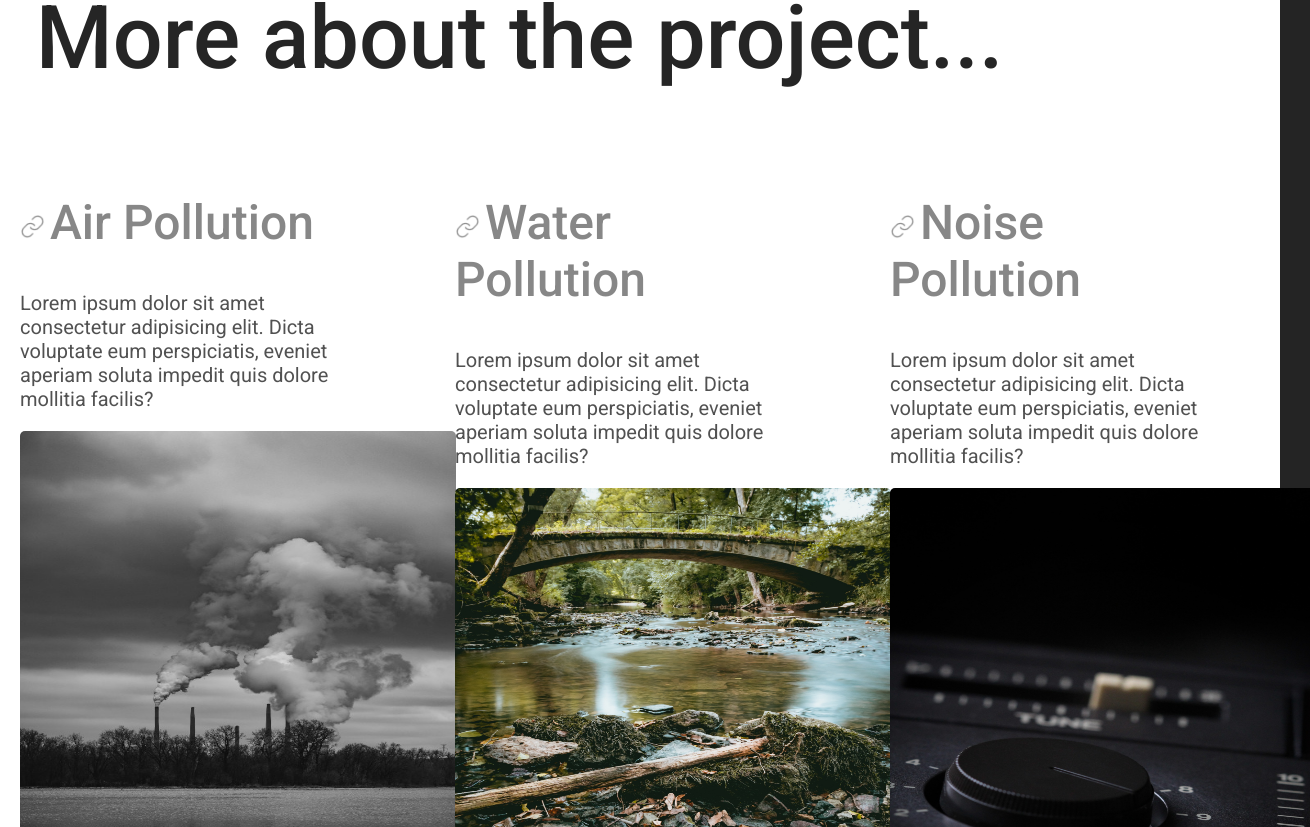
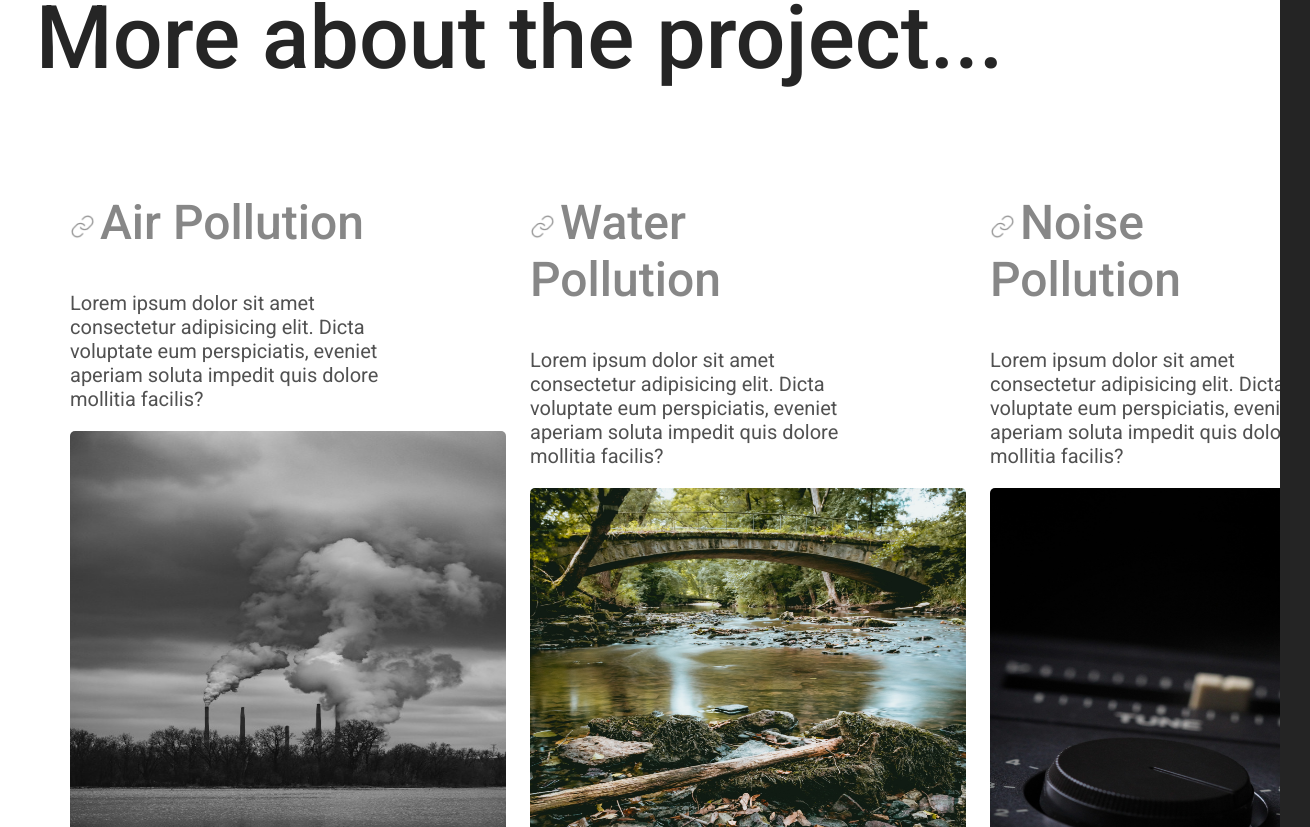
Before and after one commit to Saket2766/Air-Pollution, a React (Vite) app in the folder frontend/: page / in a window 1280 px wide. Shown: the part 1673-2500 px from the top of the page, 1310 px wide, since content can reach past the window. Built offline with nearby package versions, Linux system fonts and the light colour scheme.

Commit message:
Completed

```diff
--- a/frontend/src/pages/Home.jsx
+++ b/frontend/src/pages/Home.jsx
@@ -15,7 +15,7 @@ const Home = () => {
       <Carousel slides={slides} />
       <AboutProject />
       <ProjectInfo />
-      <AboutMe />
+      <AboutMe />/
     </div>
   );
 };
--- a/frontend/src/styles/Pollution.css
+++ b/frontend/src/styles/Pollution.css
@@ -1,6 +1,6 @@
 .Pollution {
   width: 25%;
-  margin: 5px 50px;
+  margin: 5px 70px;
   color: black;
 }
 .ProjectInfo {
@@ -25,7 +25,7 @@
   flex-direction: row;
   height: min-content;
   overflow-x: hidden;
-  margin: 0px -30px;
+  width: 100%;
 }
 .Pollution h2 {
   color: rgba(37, 37, 37, 0.55);
--- a/frontend/src/styles/navbar.css
+++ b/frontend/src/styles/navbar.css
@@ -42,7 +42,7 @@ nav a {
 }
 @media only screen and (max-width: 768px) {
   header {
-    height: 13%;
+    height: min-content;
     width: 100%;
     border-bottom: 2px solid black;
     margin-top: -10px;
```
